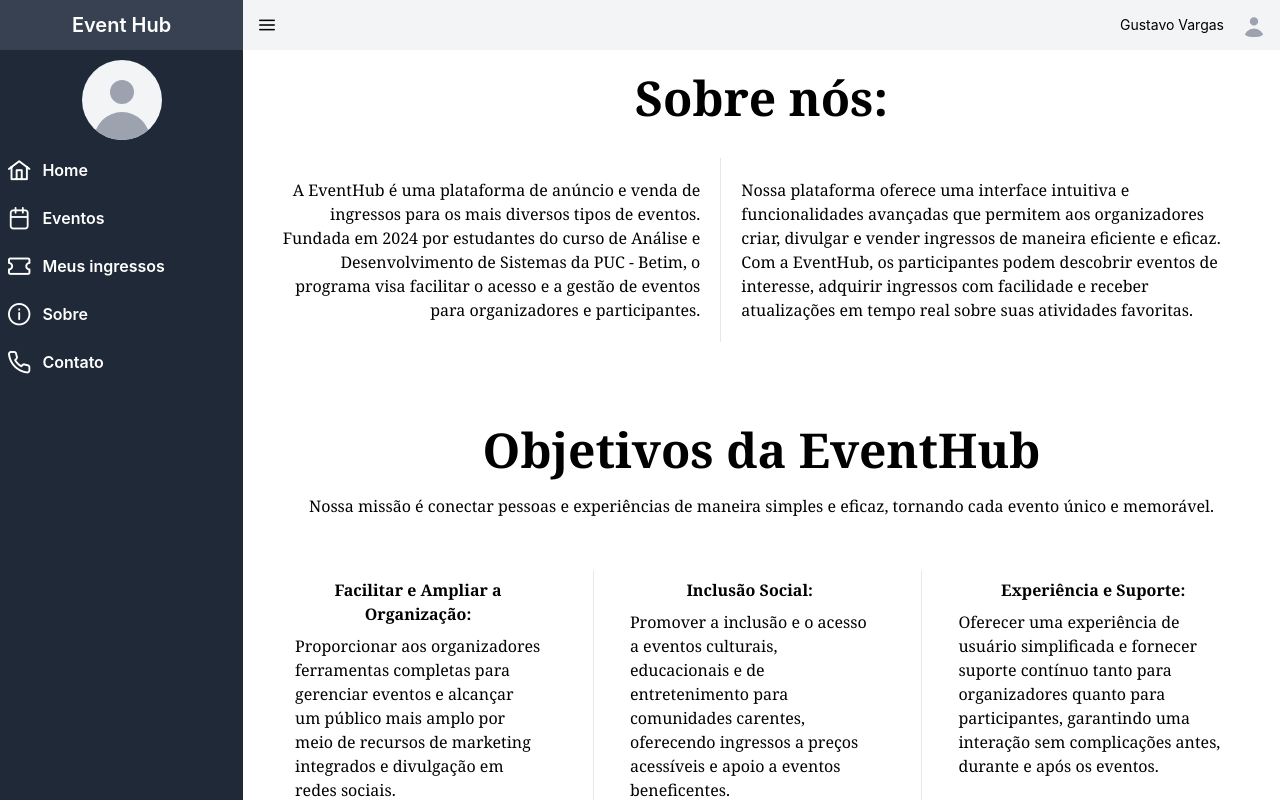
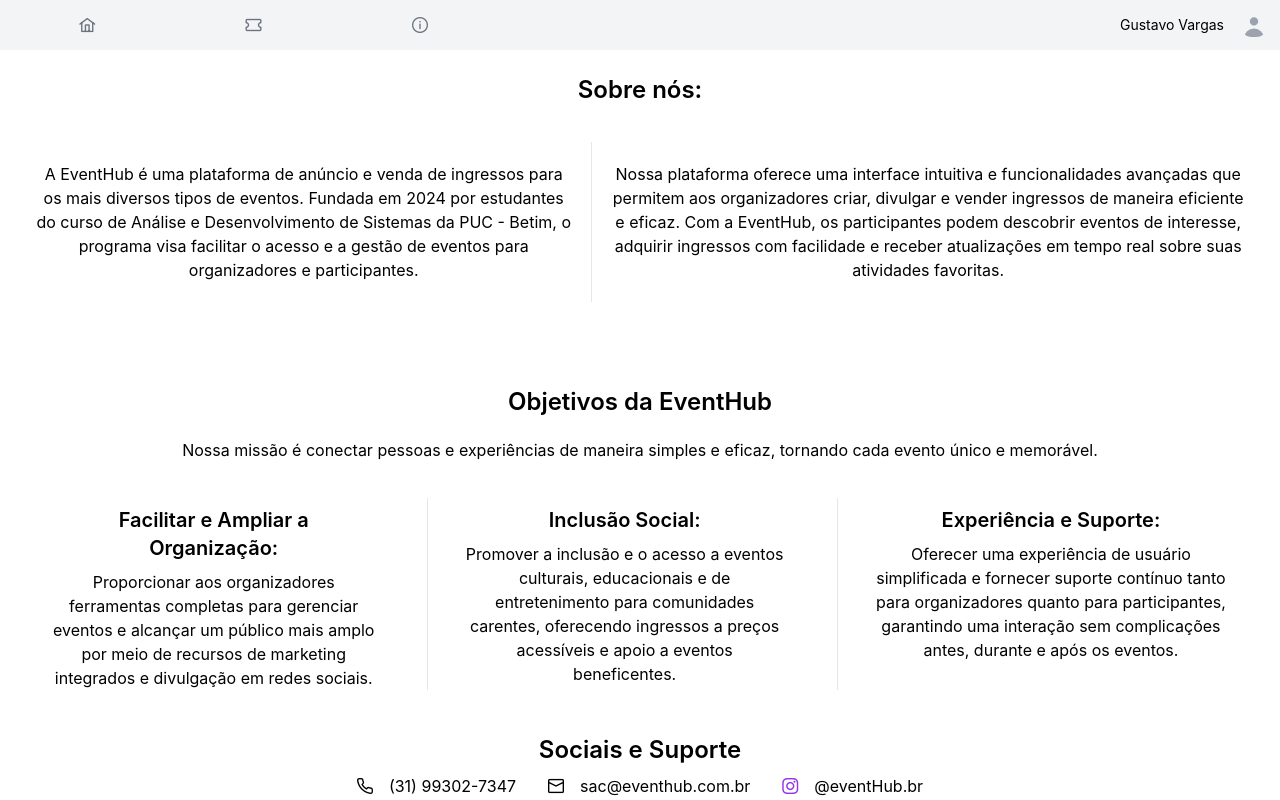
Before and after one commit to gustavovargas7/EventHubPucMinas, a Vue app: page /about in a window 1280 px wide. Built offline with nearby package versions, Linux system fonts and the light colour scheme; what tw-elements would draw is missing.

Commit message:
Just Layout

```diff
--- a/src/components/Carousel.vue
+++ b/src/components/Carousel.vue
@@ -1,5 +1,5 @@
 <template>
-    <div class="carousel p-4 relative shadow-md rounded-xl">
+    <div class="sm:max-w-[90%] carousel p-4 relative shadow-md rounded-xl md:max-w-[50%]">
         <div class="overflow-hidden relative">
             <div class="carousel-slide flex transition-transform duration-300 ease-out"
                 :style="{ transform: `translateX(-${currentIndex * 100}%)` }">
@@ -38,10 +38,6 @@
 </script>
 
 <style scoped>
-.carousel {
-    max-width: 50%;
-}
-
 .carousel-slide {
     width: 100%;
 }
--- a/src/components/header.vue
+++ b/src/components/header.vue
@@ -1,16 +1,25 @@
 <template>
     <div class="w-full bg-gray-100">
-        <div class="flex justify-between items-center h-[50px] pl-0 pr-3 p-2">
-            <div class="p-4 cursor-pointer hover:bg-gray-50" @click="closeSidebar">
-                <i class="pi pi-bars bg-red"></i>
+        <div class="flex justify-between items-center w-[100%] h-[50px] pl-0 pr-3 p-2">
+            <div class="p-2 sm:w-[60%] md:w-[40%] cursor-pointer" @click="closeSidebar">
+                <!-- alocIcons -->
+                <ol id="sideBarItems" class="flex gap-2">
+                    <li v-for="item in sideItems" :key="item.id" :href="item.link"
+                        class="hover:bg-gray-50 flex w-full sm:gap-4 md:gap-8 gap-3 text-white font-semibold flex justify-center items-center">
+                        <a class="items-center w-full hover:rounded-xl p-2 justify-center text-gray-500 flex gap-3cursor-pointer hover:bg-gray-50 hover:text-black"
+                            :href="item.link" :title="item.name">
+                            <i class="items-center flex icons-sidebar" :class="item.class"></i>
+                        </a>
+                    </li>
+                </ol>
+                <!-- <i class="pi pi-bars bg-red"></i> -->
             </div>
             <!-- <div class="flex">
                 <input id="search" name="search" type="search" required
                     class="text-xs outline-none h-[32px] flex-auto rounded-md border-1-solid bg-white/5 px-3.5 text-black shadow-sm ring-1 ring-inset ring-white/10 focus:ring-2 focus:ring-inset focus:ring-indigo-500 sm:text-sm sm:leading-6"
                     placeholder="Search">
             </div> -->
-            <div class="flex items-center gap-4">
-                <p class="text-sm text-black max-w-lg">Gustavo Vargas</p>
+            <div class="flex items-center gap-4 w-[40%] flex-row-reverse">
                 <div
                     class="relative w-7 h-6 overflow-hidden bg-gray-100 rounded-full dark:bg-gray-600 cursor-pointer hover:bg-gray-50">
                     <svg class="absolute w-9 h-7 text-gray-400 -left-1" fill="currentColor" viewBox="0 0 20 20"
@@ -19,12 +28,31 @@
                             clip-rule="evenodd"></path>
                     </svg>
                 </div>
+                <a class="text-sm text-black max-w-lg">Gustavo Vargas</a>
             </div>
         </div>
     </div>
 </template>
 
+
 <script>
+export default {
+    data() {
+        return {
+            sideItems: []
+        };
+    },
+    mounted() {
+        this.sideItems = [
+            { id: 1, name: 'Home', link: '/', class: 'pi pi-home' },
+            { id: 2, name: 'Meus ingressos', link: '/tickets', class: 'pi pi-ticket' },
+            { id: 4, name: 'Sobre', link: '/about', class: 'pi pi-info-circle' },
+        ];
+    },
+};
+</script>
+
+<!-- <script>
 import { defineComponent } from "vue";
 import { closeSidebar } from "../scripts/sidebar";
 
@@ -33,4 +61,4 @@
         closeSidebar
     }
 });
-</script>
+</script> -->
--- a/src/components/sidebar.vue
+++ b/src/components/sidebar.vue
@@ -1,11 +1,12 @@
 <template>
-  <div class="container-sidebar h-screen w-[300px] bg-gray-800">
+  <div></div>
+  <!-- <div class="container-sidebar h-screen w-[300px] bg-gray-800">
     <div class="flex items-center bg-gray-700 h-[50px] w-full">
       <div class="align-center text-xl text-white font-semibold text-center w-full">
         Event Hub
       </div>
     </div>
-    <div class="items">
+    <div class="items flex flex-col gap-4">
       <div class="user h-[100px] flex justify-center items-center p-2">
         <div
           class="profile relative w-20 h-20 overflow-hidden bg-gray-100 rounded-full dark:bg-gray-600 cursor-pointer hover:bg-gray-50">
@@ -16,6 +17,7 @@
           </svg>
         </div>
       </div>
+      <hr>
       <ol id="sideBarItems" class="flex gap-2 flex-col">
         <li v-for="item in sideItems" :key="item.id"
           class="p-2 flex w-full gap-3 text-white font-semibold cursor-pointer hover:bg-gray-50 hover:text-black">
@@ -26,11 +28,11 @@
         </li>
       </ol>
     </div>
-  </div>
+  </div> -->
 
 </template>
 
-<script>
+<!-- <script>
 export default {
   data() {
     return {
@@ -40,15 +42,15 @@
   mounted() {
     this.sideItems = [
       { id: 1, name: 'Home', link: '/', class: 'pi pi-home' },
-      { id: 3, name: 'Eventos', link: '/events', class: 'pi pi-calendar' },
+      // { id: 3, name: 'Eventos', link: '/events', class: 'pi pi-calendar' },
       { id: 2, name: 'Meus ingressos', link: '/tickets', class: 'pi pi-ticket' },
       { id: 4, name: 'Sobre', link: '/about', class: 'pi pi-info-circle' },
-      { id: 5, name: 'Contato', link: '/contacts', class: 'pi pi-phone' }
+      // { id: 5, name: 'Contato', link: '/contacts', class: 'pi pi-phone' }
     ];
   },
 };
-</script>
-
+</script> -->
+<!--
 <style>
 i {
   display: flex !important;
@@ -59,4 +61,4 @@
 .icons-sidebar {
   font-size: 1.4rem !important;
 }
-</style>
+</style> -->
--- a/src/components/ticket.vue
+++ b/src/components/ticket.vue
@@ -12,10 +12,10 @@
                 <p class="text-gray-300 text-sm">Qtde: {{ dataTicket.qtde }}</p>
                 <br>
                 <div class="">
-                    <p class="text-red-500 mb-2 border border-red-500 hover:bg-red-400 hover:text-white font-bold py-1 px-1 rounded">
+                    <p class="text-green-500 mb-2 border border-green-500 hover:bg-green-400 hover:text-white font-bold py-1 px-1 rounded">
                         {{ dataTicket.situation }}
                     </p>
-                    <p>Visualizar Ingresso</p>
+                    <p class="hover:text-blue-500 cursor-ponter">Visualizar Ingresso</p>
                 </div>
             </div>
         </div>
--- a/src/scripts/sidebar.ts
+++ b/src/scripts/sidebar.ts
@@ -1,21 +1,21 @@
-export function closeSidebar() {
-    const container = document.querySelector('.container-sidebar');
-    const profile = document.querySelector('.profile');
-    const svgUser = document.querySelector('.svg');
-    const options = document.querySelectorAll('.options-sidebar');
-    const icons = document.querySelectorAll('.icons-sidebar');
+// export function closeSidebar() {
+//     const container = document.querySelector('.container-sidebar');
+//     const profile = document.querySelector('.profile');
+//     const svgUser = document.querySelector('.svg');
+//     const options = document.querySelectorAll('.options-sidebar');
+//     const icons = document.querySelectorAll('.icons-sidebar');
 
-    if (!container || !profile || !svgUser || options.length === 0 || icons.length === 0) {
-        return;
-    }
+//     if (!container || !profile || !svgUser || options.length === 0 || icons.length === 0) {
+//         return;
+//     }
 
-    const toggleClass = (element: Element, ...classes: string[]) => {
-        classes.forEach(cls => element.classList.toggle(cls));
-    };
+//     const toggleClass = (element: Element, ...classes: string[]) => {
+//         classes.forEach(cls => element.classList.toggle(cls));
+//     };
 
-    toggleClass(profile, 'w-12', 'h-12', 'w-20', 'h-20');
-    toggleClass(svgUser, 'w-12', 'h-12', 'w-20', 'h-20');
-    toggleClass(container, 'w-[300px]', 'w-[90px]');
-    options.forEach(option => toggleClass(option, 'd-none'));
-    icons.forEach(icon => toggleClass(icon, 'w-full'));
-}
+//     toggleClass(profile, 'w-12', 'h-12', 'w-20', 'h-20');
+//     toggleClass(svgUser, 'w-12', 'h-12', 'w-20', 'h-20');
+//     toggleClass(container, 'w-[300px]', 'w-[90px]');
+//     options.forEach(option => toggleClass(option, 'd-none'));
+//     icons.forEach(icon => toggleClass(icon, 'w-full'));
+// }
--- a/src/views/layout/about.vue
+++ b/src/views/layout/about.vue
@@ -1,14 +1,14 @@
 <template>
   <div class="max-w-screen-xl mx-auto">
     <div class="mx-auto max-w-screen-lg">
-        <h1 class="font-semibold text-5xl text-center font-serif">Sobre nós:</h1>
-        <div class="conteudo my-9 flex divide-x">
-          <p class="p-5 text-right font-serif">
+      <h1 class="font-semibold text-2xl text-center">Sobre nós:</h1>
+      <div class="conteudo my-9 flex divide-x sm: flex-col md:flex-row">
+        <p class="p-5 text-center">
           A EventHub é uma plataforma de anúncio e venda de ingressos para os mais diversos tipos de eventos.
           Fundada em 2024 por estudantes do curso de Análise e Desenvolvimento de Sistemas da PUC - Betim, o
           programa visa facilitar o acesso e a gestão de eventos para organizadores e participantes.
         </p>
-          <p class="p-5 font-serif">
+        <p class="p-5 text-center">
           Nossa plataforma oferece uma interface intuitiva e funcionalidades avançadas que permitem aos
           organizadores criar, divulgar e vender ingressos de maneira eficiente e eficaz. Com a EventHub, os
           participantes podem descobrir eventos de interesse, adquirir ingressos com facilidade e receber
@@ -18,67 +18,67 @@
     </div>
 
     <div class="py-7">
-        <h1 class="font-semibold text-5xl text-center py-5 font-serif">Objetivos da EventHub</h1>
-        <p class="text-center font-serif">
+      <h1 class="font-semibold text-2xl text-center py-5">Objetivos da EventHub</h1>
+      <p class="text-center">
         Nossa missão é conectar pessoas e experiências de maneira simples e eficaz, tornando cada evento único e
         memorável.
       </p>
     </div>
 
-      <div class="my-4 objetivos flex justify-between gap-4 divide-x">
-        <div class="card px-9 hover:bg-slate-300 my-2">
-          <h3 class="font-semibold text-center m-2 font-serif">Facilitar e Ampliar a Organização:</h3>
-          <p class="font-serif">
+    <div class="objetivos sm: flex-col md:flex-row flex justify-between gap-4 divide-x">
+      <div class="card px-9 my-2">
+        <h5 class="font-semibold text-center text-xl m-2">Facilitar e Ampliar a Organização:</h5>
+        <p class="text-center">
           Proporcionar aos organizadores ferramentas completas para gerenciar eventos e alcançar um público mais
           amplo por meio de recursos de marketing integrados e divulgação em redes sociais.
         </p>
       </div>
-        <div class="card hover:bg-slate-300 px-9 my-2">
-          <h3 class="font-semibold text-center m-2 font-serif">Inclusão Social:</h3>
-          <p class="font-serif">
+      <div class="card px-9 my-2">
+        <h5 class="font-semibold text-center text-xl m-2">Inclusão Social:</h5>
+        <p class="text-center">
           Promover a inclusão e o acesso a eventos culturais, educacionais e de entretenimento para comunidades
           carentes, oferecendo ingressos a preços acessíveis e apoio a eventos beneficentes.
         </p>
       </div>
-        <div class="card px-9 hover:bg-slate-300 my-2">
-          <h3 class="font-semibold text-center m-2 font-serif">Experiência e Suporte:</h3>
-          <p class="font-serif">
+      <div class="card px-9 my-2">
+        <h5 class="font-semibold text-center text-xl m-2">Experiência e Suporte:</h5>
+        <p class="text-center">
           Oferecer uma experiência de usuário simplificada e fornecer suporte contínuo tanto para organizadores
           quanto para participantes, garantindo uma interação sem complicações antes, durante e após os eventos.
         </p>
       </div>
     </div>
 
-      <div class="py-9">
-        <h1 class="font-semibold text-5xl text-center font-serif">Sociais e Suporte</h1>
-        <div class="flex p-9 divide-x">
+    <div class="py-9 w-full">
+      <h1 class="font-semibold text-2xl text-center">Sociais e Suporte</h1>
+      <div class="flex p-2 sm: gap-4 md: gap-8 items-center sm: flex-col md:flex-row justify-center">
+        <div class="flex items-center md: gap-4">
+          <i class="pi pi-phone"></i>
+          <span>(31) 99302-7347</span>
+        </div>
+        <div class="flex items-center md: gap-4">
+          <i class="pi pi-envelope"></i>
+          <span>sac@eventhub.com.br</span>
+        </div>
+        <a class="flex sm: gap-1 md: gap-4 items-center">
+          <i class="pi pi-instagram text-purple-600"></i>
+          <p>@eventHub.br</p>
+        </a>
 
-          <div class="justify-center contato flex gap-9 py-5 w-1/2">
-            <div>
-              <i class="pi pi-phone" style="font-size: 1.5rem;"></i>
-              <span style="font-size: 1.5rem;">(31) xxxx-xxxx</span>
-            </div>
-            <div>
-              <i class="pi pi-envelope" style="font-size: 1.5rem;"></i>
-              <span style="font-size: 1.5rem;">sac@eventhub.com.br</span>
-            </div>
-          </div>
-
-          <div class="icones w-1/2 flex justify-center align-center">
+        <!-- <div class="icones w-1/2 flex justify-center align-center flex-col sm:grid sm: grid-cols-2 md: flex">
           <a href="">
-              <i class="m-4 pi pi-facebook text-blue-600" style="font-size: 2rem;"></i>
+            <i class="m-4 pi pi-facebook text-blue-600 text-xl"></i>
           </a>
           <a href="">
-              <i class="m-4 pi pi-instagram text-purple-600" style="font-size: 2rem;"></i>
+            <i class="m-4 pi pi-instagram text-purple-600 text-xl"></i>
           </a>
           <a href="">
-              <i class="m-4 pi pi-twitter text-blue-400" style="font-size: 2rem;"></i>
+            <i class="m-4 pi pi-twitter text-blue-400 text-xl"></i>
           </a>
           <a href="">
-              <i class="m-4 pi pi-youtube text-red-600" style="font-size: 2rem;"></i>
+            <i class="m-4 pi pi-youtube text-red-600 text-xl"></i>
           </a>
-          </div>
-
+        </div> -->
       </div>
     </div>
   </div>
```
Also changed, not shown: src/router/index.ts (+8 -2 lines), src/views/layout/aboutEvent.vue (added, +7 -0 lines), src/views/layout/home.vue (+4 -3 lines), src/views/layout/tickets.vue (+9 -7 lines). Lines whose indentation alone changed are shown as unchanged.
